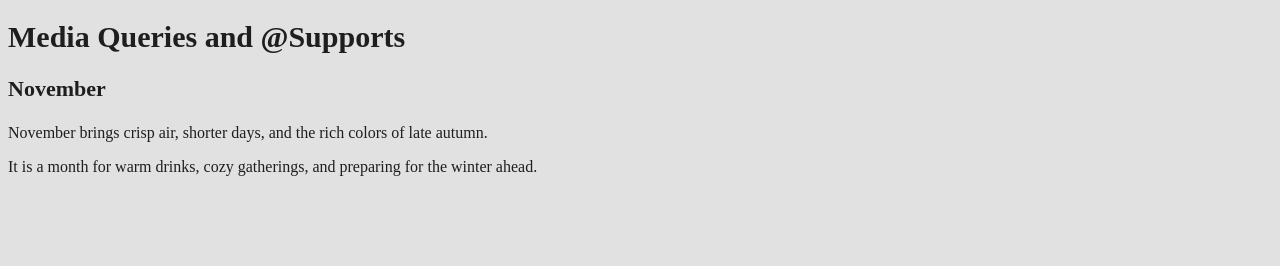
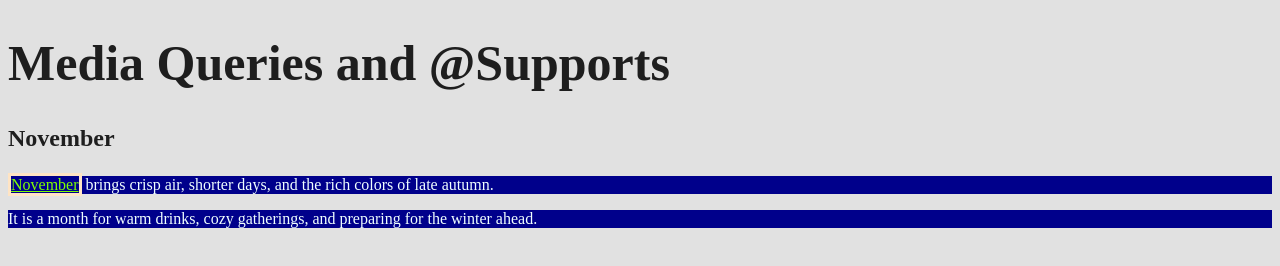
Before and after one commit to ac-jarvisa/f26web2week11, a plain HTML site: page index.html in a window 1280 px wide. Drawn offline with Linux system fonts and the light colour scheme.

Commit message:
more media queries

```diff
--- a/index.html
+++ b/index.html
@@ -15,7 +15,7 @@
             <!-- prompt for placeholder text:
              inside the article, add an h3 and two paragraphs of text about November -->
             <h3>November</h3>
-            <p>November brings crisp air, shorter days, and the rich colors of late autumn.</p>
+            <p><a href="#">November</a> brings crisp air, shorter days, and the rich colors of late autumn.</p>
             <p>It is a month for warm drinks, cozy gatherings, and preparing for the winter ahead.</p>
         </article>
     </main>
--- a/styles/styles.css
+++ b/styles/styles.css
@@ -24,6 +24,8 @@ scheme for it */
     }
 }
 
+
+
 html{
     /* for easy math for fonts... */
     font-size:10px;
@@ -41,4 +43,46 @@ h3{
 
 p{
     font-size:1.6em;
+    color:azure;
+    background:darkblue;
 }
+
+a{
+    color:chartreuse;
+}
+
+a:hover{
+    color:bisque;
+}
+
+@media (hover:none){
+    /* if the device does not support a hover state... */
+    a{
+        border:3px solid bisque;
+    }
+
+    a:active{
+        background-color:brown;
+    }
+}
+
+@media print{
+    /* styles specifically for printers */
+    p{
+        background:none;
+        color:black;
+    }
+}
+
+/* you can set media queries with ems or rems, so they
+will respond to changes in font size */
+@media screen and (min-width:76rem){
+
+    h1{
+        font-size:5em;
+    }
+
+    h3{
+        font-size:2.4em;
+    }
+}
```
